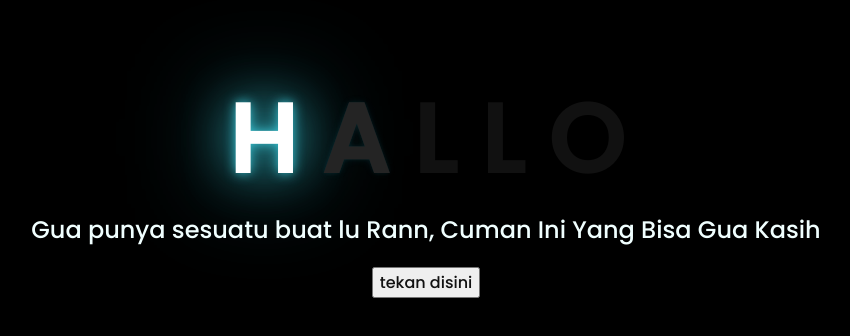
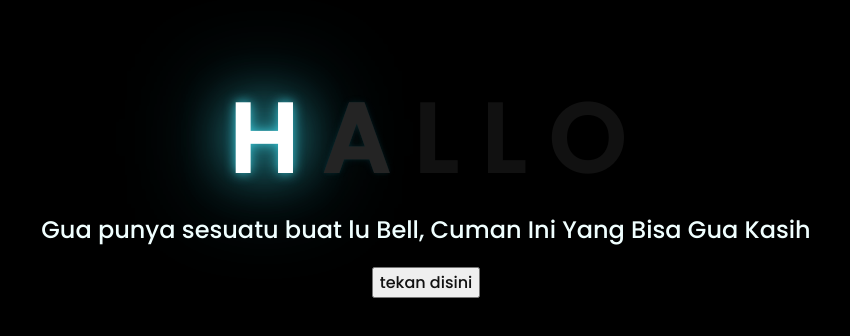
Before and after one commit to shaneint/shaneint.github.io, a plain HTML site: page index.html in a window 1280 px wide. Shown: the part 226-562 px from the top of the page, without its empty margins (222-1072 px from the left). Drawn offline with Linux system fonts and the light colour scheme.

Commit message:
index.html

```diff
--- a/index.html
+++ b/index.html
@@ -18,7 +18,7 @@
         <span>O</span>
     </div>
     <div class="description">
-        <span>Gua punya sesuatu buat lu Rann,</span>
+        <span>Gua punya sesuatu buat lu Bell,</span>
         <span>Cuman Ini Yang Bisa Gua Kasih</span>
     </div>
     <div class="button">
```
